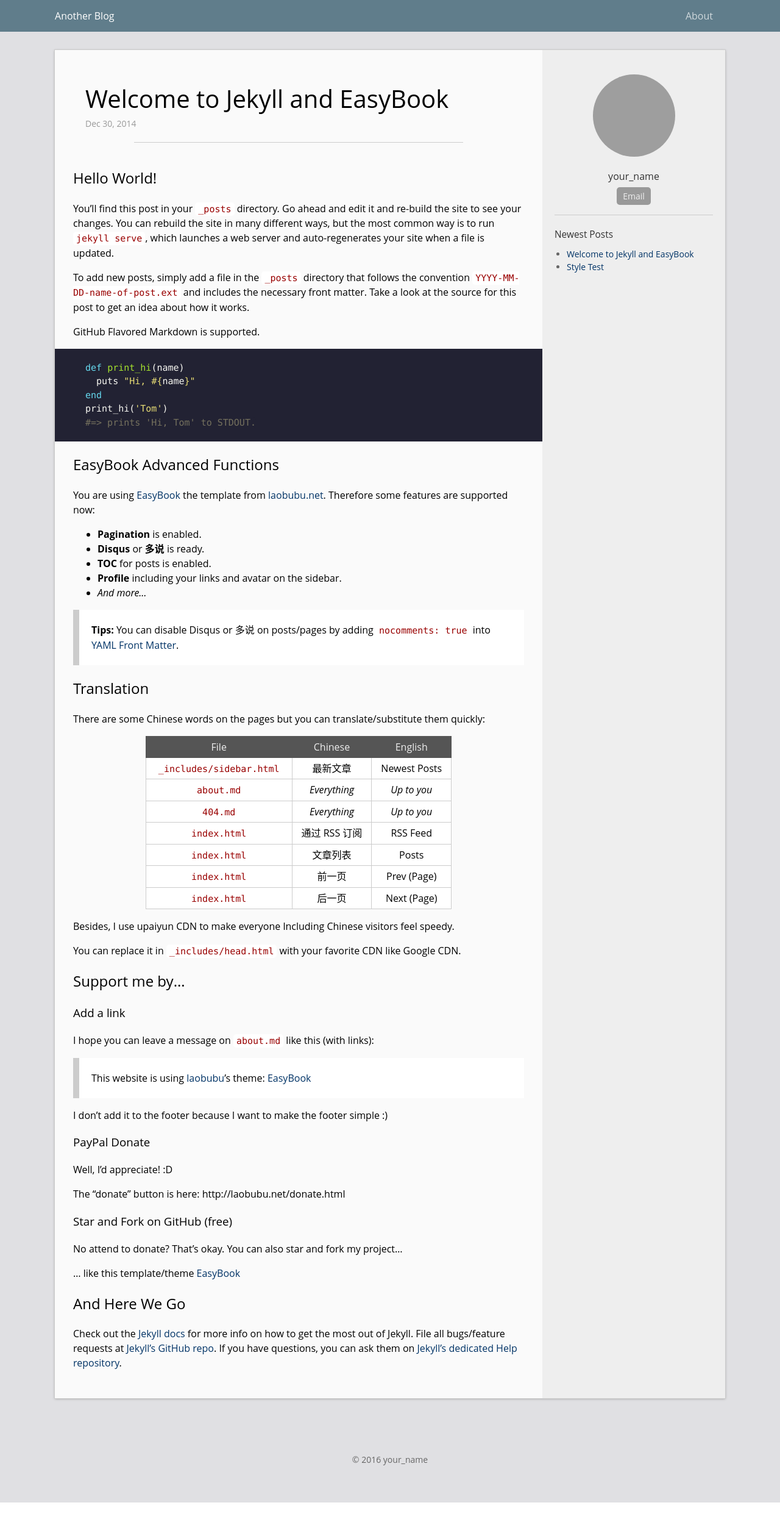
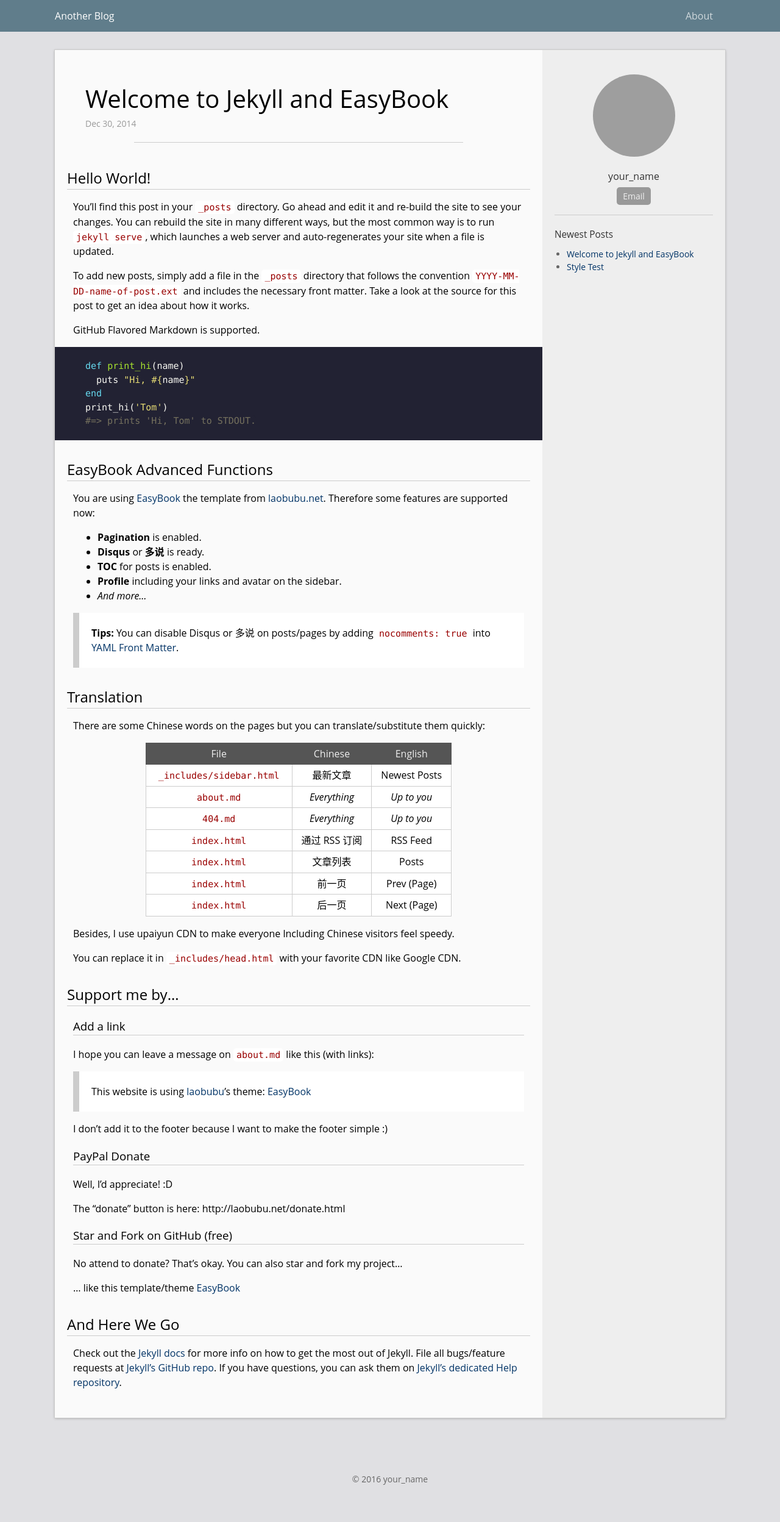
Before and after one commit to laobubu/jekyll-theme-EasyBook, a Jekyll site: the page built from _posts/2014-12-30-welcome-to-jekyll.markdown, in a window 1280 px wide. Shown: the whole page at 61% size. Built offline with Jekyll 4.4.1, drawn with Linux system fonts in a browser that asks for light colours; before the commit the page ends 2464 px from its top, so only the background shows below that; grey boxes are pictures that could not be loaded.

Commit message:
H\d style

```diff
--- a/_sass/_post.scss
+++ b/_sass/_post.scss
@@ -24,6 +24,18 @@
         }
     }
     .post-content {
+        h1, h2 {
+        	margin: 10px -10px;
+            margin-top: 30px;
+            @include media-query($on-palm) {
+                margin: 0 0;
+            }
+        }
+
+        h1, h2, h3 {
+            border-bottom: 1px solid #CCC;
+        }
+
         pre {
         	margin: 0 -30px;
             @include media-query($on-palm) {
```
